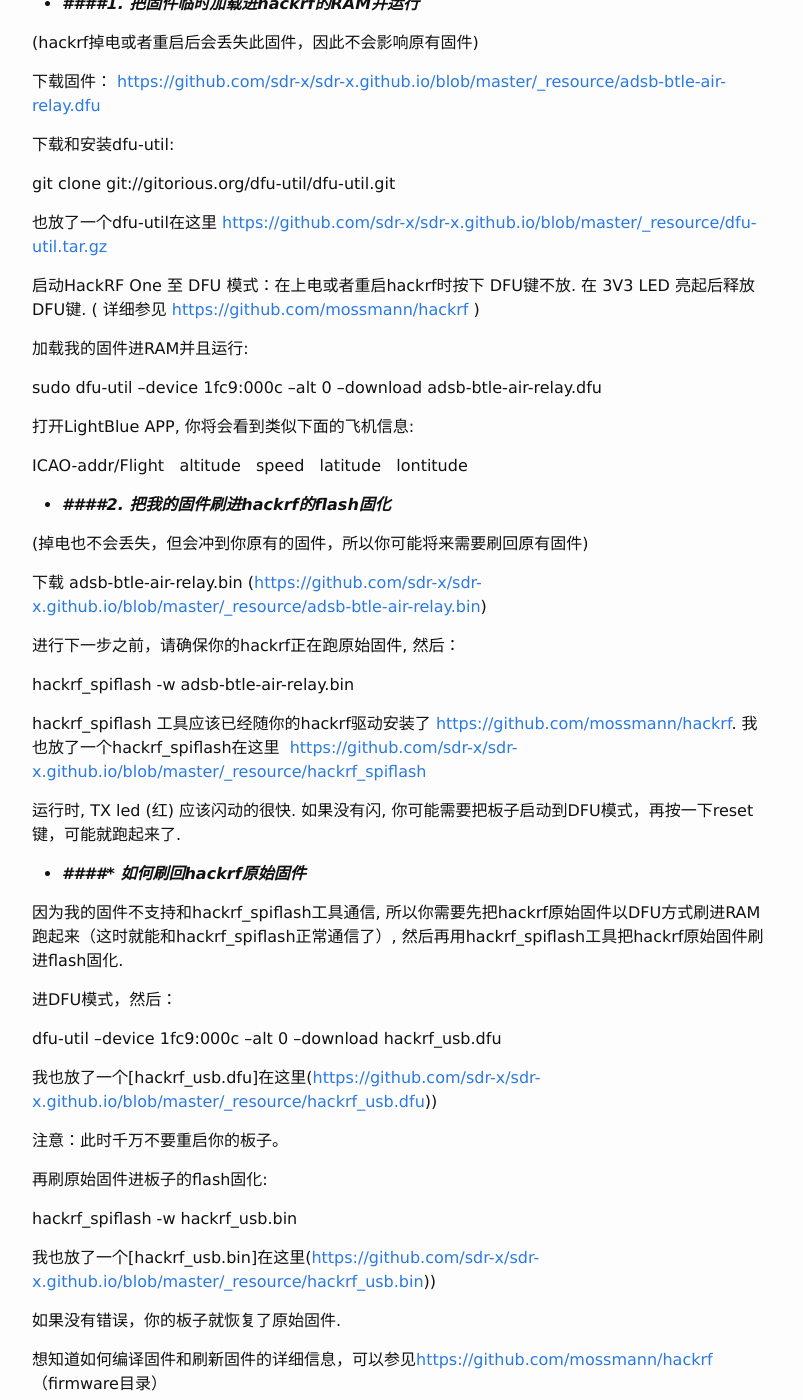
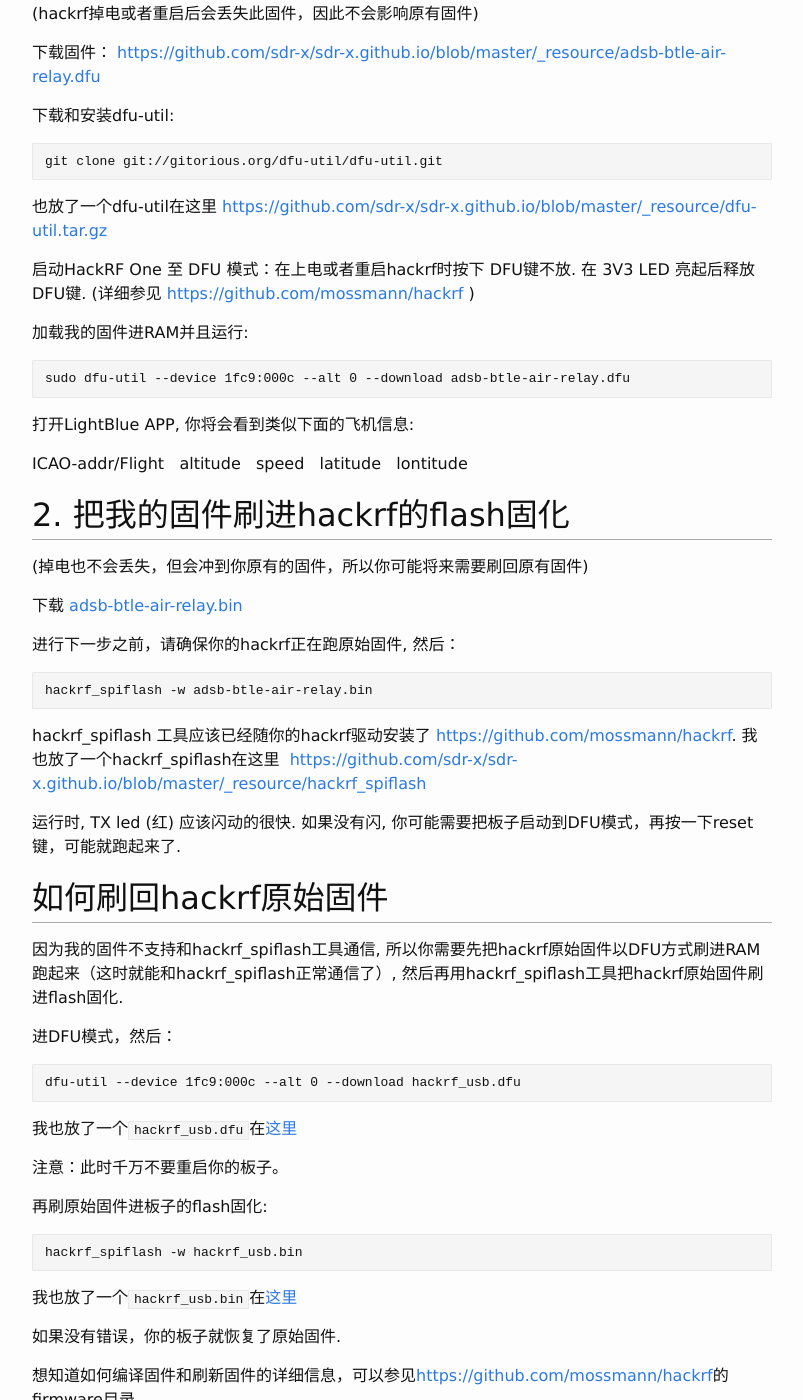
Before and after one commit to hackrf/hackrf.github.io, a Jekyll site: the page built from _posts/2015-08-31-hackrf电池独立中继1090mhz-ads-b信息经btle链路至手机.md, in a window 1280 px wide and 1400 px high, scrolled down 1125 px. Shown: the whole window, without its empty margins (238-1041 px from the left). Built offline with Jekyll 4.4.1, drawn with Linux system fonts in a browser that asks for light colours; part of the change alters nothing that is shown; some of the changed text lies outside the part shown.

Commit message:
beautify

```diff
--- a/_posts/2015-08-31-hackrf电池独立中继1090mhz-ads-b信息经btle链路至手机.md
+++ b/_posts/2015-08-31-hackrf电池独立中继1090mhz-ads-b信息经btle链路至手机.md
@@ -17,70 +17,67 @@ duoshuo_thread_id:
 
 (为了降低风险，转发至手机的的经纬度信息已经人为降级)
 
-写了一个hackrf固件，可以把接收的ADS-B (1090MHz) 包解析后，信息通过BTLE (2.4GHz) 链路广播. 这时你用手机就能查看飞机信息了. (比如用这个APP LightBlue。APP store下载). ( 优酷视频
-
-(<a href="http://v.youku.com/v_show/id_XMTI4MjY2NDc0OA==.html">http://v.youku.com/v_show/id_XMTI4MjY2NDc0OA==.html</a>),
-
-youtube视频 (<a href="https://youtu.be/MqX74sk-sa4">https://youtu.be/MqX74sk-sa4</a>))
+写了一个hackrf固件，可以把接收的ADS-B (1090MHz) 包解析后，信息通过BTLE (2.4GHz) 链路广播. 这时你用手机就能查看飞机信息了. (比如用这个APP LightBlue。APP store下载). ([优酷视频](http://v.youku.com/v_show/id_XMTI4MjY2NDc0OA==.html) [Youtube视频](https://youtu.be/MqX74sk-sa4)
 
 ![]({{ site.imageurl }}/2015/08/adsb-btle-air-relay.png)
 
 两种尝试我的固件的方法:
-<ul>
-	<li><em><strong>####1. 把固件临时加载进hackrf的RAM并运行</strong></em></li>
-</ul>
+
+## 1. 把固件临时加载进hackrf的RAM并运行
+
 (hackrf掉电或者重启后会丢失此固件，因此不会影响原有固件)
 
-下载固件： <a href="https://github.com/sdr-x/sdr-x.github.io/blob/master/_resource/adsb-btle-air-relay.dfu">https://github.com/sdr-x/sdr-x.github.io/blob/master/_resource/adsb-btle-air-relay.dfu</a>
+下载固件： <https://github.com/sdr-x/sdr-x.github.io/blob/master/_resource/adsb-btle-air-relay.dfu>
 
 下载和安装dfu-util:
 
-git clone git://gitorious.org/dfu-util/dfu-util.git
+	git clone git://gitorious.org/dfu-util/dfu-util.git
 
-也放了一个dfu-util在这里 <a href="https://github.com/sdr-x/sdr-x.github.io/blob/master/_resource/dfu-util.tar.gz">https://github.com/sdr-x/sdr-x.github.io/blob/master/_resource/dfu-util.tar.gz</a>
+也放了一个dfu-util在这里 <https://github.com/sdr-x/sdr-x.github.io/blob/master/_resource/dfu-util.tar.gz>
 
-启动HackRF One 至 DFU 模式：在上电或者重启hackrf时按下 DFU键不放. 在 3V3 LED 亮起后释放DFU键. ( 详细参见 <a href="https://github.com/mossmann/hackrf">https://github.com/mossmann/hackrf</a> )
+启动HackRF One 至 DFU 模式：在上电或者重启hackrf时按下 DFU键不放. 在 3V3 LED 亮起后释放DFU键. (详细参见 <https://github.com/mossmann/hackrf> )
 
 加载我的固件进RAM并且运行:
 
-sudo dfu-util --device 1fc9:000c --alt 0 --download adsb-btle-air-relay.dfu
+	sudo dfu-util --device 1fc9:000c --alt 0 --download adsb-btle-air-relay.dfu
 
 打开LightBlue APP, 你将会看到类似下面的飞机信息:
 
 ICAO-addr/Flight   altitude   speed   latitude   lontitude
-<ul>
-	<li><em><strong>####2. 把我的固件刷进hackrf的flash固化</strong></em></li>
-</ul>
+
+## 2. 把我的固件刷进hackrf的flash固化
+
 (掉电也不会丢失，但会冲到你原有的固件，所以你可能将来需要刷回原有固件)
 
-下载 adsb-btle-air-relay.bin (<a href="https://github.com/sdr-x/sdr-x.github.io/blob/master/_resource/adsb-btle-air-relay.bin">https://github.com/sdr-x/sdr-x.github.io/blob/master/_resource/adsb-btle-air-relay.bin</a>)
+下载 [adsb-btle-air-relay.bin](https://github.com/sdr-x/sdr-x.github.io/blob/master/_resource/adsb-btle-air-relay.bin)
 
 进行下一步之前，请确保你的hackrf正在跑原始固件, 然后：
 
-hackrf_spiflash -w adsb-btle-air-relay.bin
+	hackrf_spiflash -w adsb-btle-air-relay.bin
 
-hackrf_spiflash 工具应该已经随你的hackrf驱动安装了 <a href="https://github.com/mossmann/hackrf">https://github.com/mossmann/hackrf</a>. 我也放了一个hackrf_spiflash在这里  <a href="https://github.com/sdr-x/sdr-x.github.io/blob/master/_resource/hackrf_spiflash">https://github.com/sdr-x/sdr-x.github.io/blob/master/_resource/hackrf_spiflash</a>
+hackrf_spiflash 工具应该已经随你的hackrf驱动安装了 <https://github.com/mossmann/hackrf>. 我也放了一个hackrf_spiflash在这里  <https://github.com/sdr-x/sdr-x.github.io/blob/master/_resource/hackrf_spiflash>
+
 
 运行时, TX led (红) 应该闪动的很快. 如果没有闪, 你可能需要把板子启动到DFU模式，再按一下reset键，可能就跑起来了.
-<ul>
-	<li><em><strong>####* 如何刷回hackrf原始固件</strong></em></li>
-</ul>
+
+## 如何刷回hackrf原始固件
+
 因为我的固件不支持和hackrf_spiflash工具通信, 所以你需要先把hackrf原始固件以DFU方式刷进RAM跑起来（这时就能和hackrf_spiflash正常通信了）, 然后再用hackrf_spiflash工具把hackrf原始固件刷进flash固化.
 
 进DFU模式，然后：
 
-dfu-util --device 1fc9:000c --alt 0 --download hackrf_usb.dfu
+	dfu-util --device 1fc9:000c --alt 0 --download hackrf_usb.dfu
 
-我也放了一个[hackrf_usb.dfu]在这里(<a href="https://github.com/sdr-x/sdr-x.github.io/blob/master/_resource/hackrf_usb.dfu">https://github.com/sdr-x/sdr-x.github.io/blob/master/_resource/hackrf_usb.dfu</a>))
+我也放了一个`hackrf_usb.dfu`在[这里](https://github.com/sdr-x/sdr-x.github.io/blob/master/_resource/hackrf_usb.dfu)
 
 注意：此时千万不要重启你的板子。
 
 再刷原始固件进板子的flash固化:
 
-hackrf_spiflash -w hackrf_usb.bin
+	hackrf_spiflash -w hackrf_usb.bin
 
-我也放了一个[hackrf_usb.bin]在这里(<a href="https://github.com/sdr-x/sdr-x.github.io/blob/master/_resource/hackrf_usb.bin">https://github.com/sdr-x/sdr-x.github.io/blob/master/_resource/hackrf_usb.bin</a>))
+我也放了一个`hackrf_usb.bin`在[这里](https://github.com/sdr-x/sdr-x.github.io/blob/master/_resource/hackrf_usb.bin)
 
 如果没有错误，你的板子就恢复了原始固件.
 
-想知道如何编译固件和刷新固件的详细信息，可以参见<a href="https://github.com/mossmann/hackrf">https://github.com/mossmann/hackrf </a>（firmware目录）
+想知道如何编译固件和刷新固件的详细信息，可以参见<https://github.com/mossmann/hackrf>的firmware目录
```
